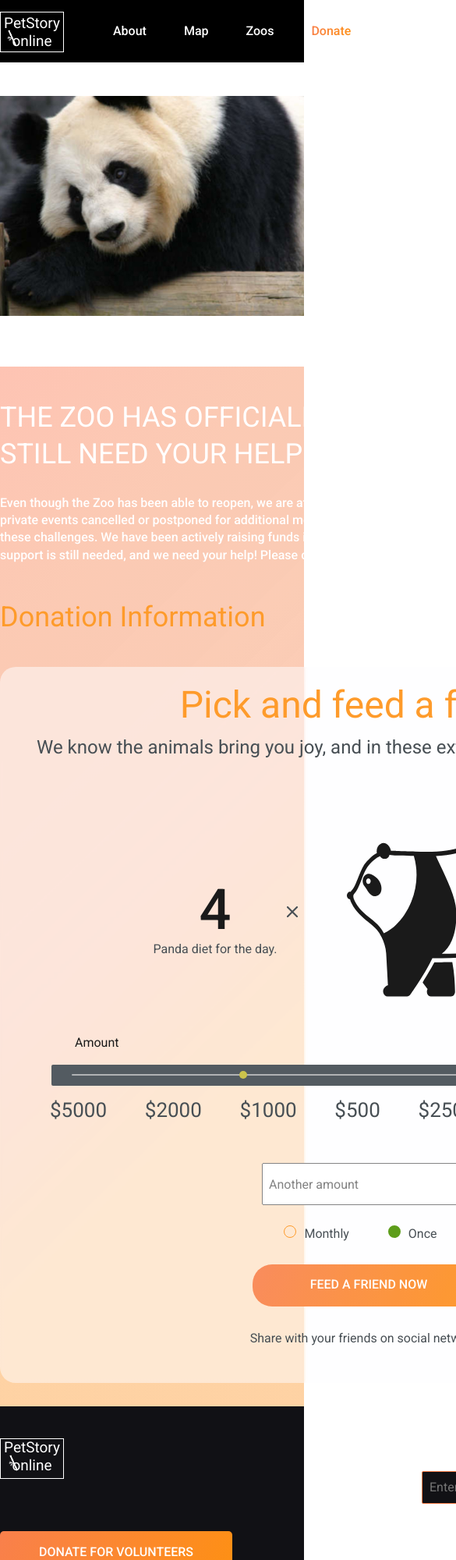
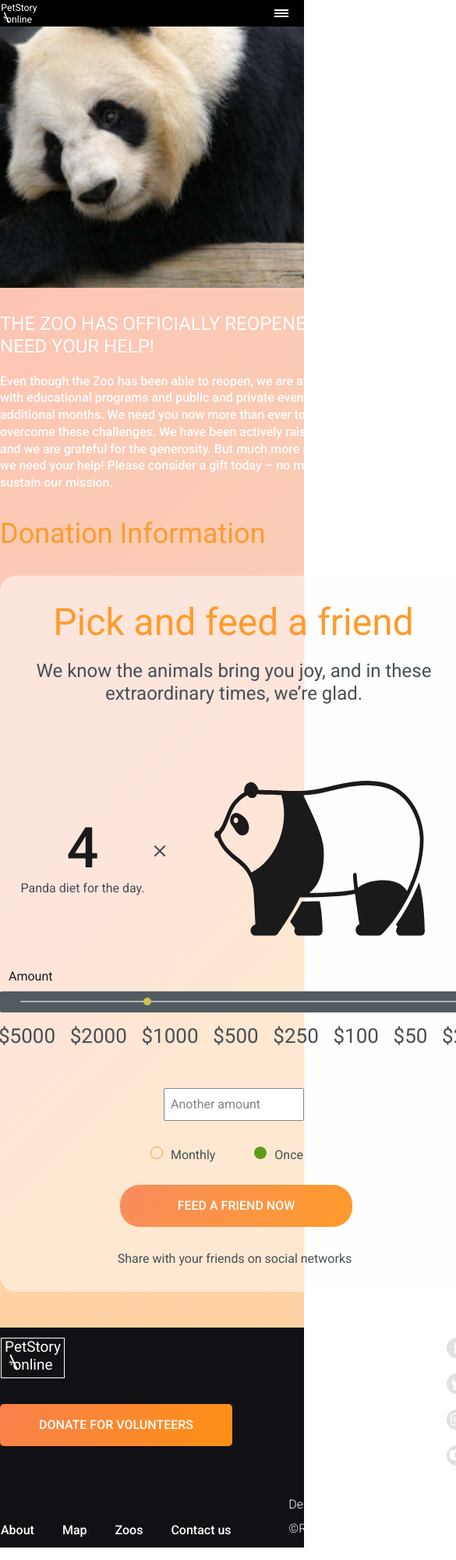
Before and after one commit to NadzeyaShu/async-race, a plain HTML site: page pages/donate/indexDonate.html in a window 390 px wide. Shown: the top 2000 px of the page at 78% size, 585 px wide, since content can reach past the window. Drawn offline with Linux system fonts and the light colour scheme.

Commit message:
feat: add donate page adaptive 640px

```diff
--- a/pages/donate/css/media-donate/main-media-donate.css
+++ b/pages/donate/css/media-donate/main-media-donate.css
@@ -26,6 +26,10 @@
 
   .menu {
     gap: 48px;
+  }
+
+  .humburger {
+    display: none;
   }
 
   /* block watch animal */
@@ -105,3 +109,196 @@
     left: 11px;
   }
 }
+
+@media (max-width: 999px) {
+  .container {
+    width: 600px;
+    margin: 0 auto;
+    display: flex;
+  }
+
+  /* header */
+
+  .header {
+    height: 34px;
+    position: sticky;
+    z-index: 10;
+    top: 0;
+  }
+
+  .header .container {
+    margin: 0;
+  }
+
+  .header-title {
+    margin: 3px 0px 0px 1px;
+    padding-top: 0px;
+    width: 46.93px;
+    height: 29.03px;
+    font-size: 12.2899px;
+    border: none;
+  }
+
+  .design {
+    display: none;
+  }
+
+  .bamboo-header {
+    transform: scale(0.7);
+    top: 12px;
+    left: 2px;
+  }
+
+  .humburger {
+    display: block;
+    position: absolute;
+    top: 10px;
+    right: 20px;
+    width: 18px;
+    height: 10px;
+  }
+
+  .humburger-line {
+    display: block;
+    margin-top: 2px;
+    height: 2px;
+    width: 18px;
+    background-color: #ffffff;
+  }
+
+  .menu-nav {
+    display: none;
+  }
+
+  /* block-watch_animal */
+
+  .block-watch_animal {
+    height: 335px;
+    /* background-image: url("../../../../assets/images/bg-panda.jpg") no-repeat;
+    background-size: 124.5%;
+    background-position: center 78%; */
+
+    background-image: url("../../../../assets/images/bg-panda.jpg") no-repeat;
+    background-size: 194%;
+    background-position: center 46%;
+  }
+
+  /* pick-and-feed-a-friend */
+
+  .pick-and-feed-a-friend .container-donate-pick-and-feed-a-friend {
+    width: 600px;
+    height: 918px;
+    top: 30px;
+  }
+
+  .title-pick-and-feed-a-friend {
+    margin-top: 2px;
+    margin-right: 5px;
+    font-size: 24px;
+    line-height: 120%;
+  }
+
+  .discription-title-pick-and-feed-a-friend {
+    padding-top: 19px;
+    line-height: 136%;
+  }
+
+  .donation-information {
+    padding-top: 31px;
+  }
+
+  .main-title-pick-and-feed-a-friend {
+    margin-top: 31px;
+    padding-right: 1px;
+  }
+
+  .discription-main-title-pick-and-feed-a-friend {
+    margin: -28px 0px 0px 0px;
+    display: flex;
+    text-align: center;
+  }
+
+  .visuai-block-pick-and-feed-a-friend {
+    margin-top: 50px;
+  }
+
+  .amound {
+    margin: 37px 0px 0px 11px;
+  }
+
+  .slidecontainer {
+    width: 86.2%;
+    height: 27px;
+    margin: 17px 83px 0 66px;
+  }
+
+  .slidecontainer {
+    width: 100%;
+    height: 27px;
+    margin: 7px 0px 0 0px;
+  }
+
+  .inpAnotherAmound {
+    margin-top: 97px;
+
+    width: 180px;
+    height: 42px;
+  }
+
+  .wrapper-payment-type {
+    margin: 33px 14px 0 -4px;
+
+    gap: 50px;
+  }
+  /* footer */
+
+  .footer .container {
+    height: 282px;
+  }
+
+  .container-footer-title {
+    margin: 2px 0px 0px 15px;
+  }
+
+  .subscribe-footer {
+    display: none;
+  }
+
+  .name-social-network {
+    display: none;
+  }
+
+  .title-footer {
+    margin: 11px 0 0 -14px;
+  }
+
+  .btn-donate {
+    margin: 33px 0 0 0px;
+  }
+
+  .wrapper-footer-contacts {
+    position: relative;
+    margin-top: 65px;
+  }
+
+  .container-social-network {
+    position: absolute;
+    left: 573px;
+    bottom: 95px;
+    gap: 20px;
+  }
+
+  .wrapper-footer-menu-nav {
+    top: -1px;
+    left: 1px;
+  }
+
+  .footer-menu {
+    gap: 36px;
+  }
+
+  .bamboo-footer {
+    top: 32px;
+    left: -4px;
+  }
+}
--- a/pages/donate/css/styleDonate-header.css
+++ b/pages/donate/css/styleDonate-header.css
@@ -89,3 +89,7 @@
   .zoom:hover {
     transform: scale(1.2);
   }
+
+  .humburger {
+    display: none;
+  }
--- a/pages/donate/indexDonate.html
+++ b/pages/donate/indexDonate.html
@@ -3,6 +3,7 @@
 
 <head>
   <meta charset="UTF-8" />
+  <meta name="viewport" content="width=device-width" />
   <link rel="stylesheet" href="css/normolize.css" />
   <link rel="stylesheet" href="css/styleDonate.css" type="text/css" />
   <link rel="preconnect" href="https://fonts.googleapis.com" />
@@ -34,6 +35,11 @@
           <li class="zoom"><a href="#" class="menu-item">Contact us</a></li>
         </ul>
       </nav>
+      <div class="humburger">
+        <span class="humburger-line"></span>
+        <span class="humburger-line"></span>
+        <span class="humburger-line"></span>
+      </div>
       <div class="design zoom">
         <a href=" https://www.figma.com/file/ypzT9idgAILaSRVRmDAJxn/online-zoo-3-weeks" class="design-link">Designed by
           ©</a>
--- a/pages/main/css/media/main-media.css
+++ b/pages/main/css/media/main-media.css
@@ -48,6 +48,10 @@
 
   .menu {
     gap: 48px;
+  }
+
+  .humburger {
+    display: none;
   }
 
   /* block-watch_animal */
@@ -291,14 +295,6 @@
   }
 }
 
-/* @media (min-width: 1000px) {
-  .container {
-    width: 940px;
-    margin: 0 auto;
-    display: flex;
-  }
-} */
-
 @media (max-width: 999px) {
   .container {
     width: 600px;
@@ -307,36 +303,37 @@
   }
 
   .flower-backstage {
-    position: absolute;
-    top: 712px;
-    right: -93px;
-    z-index: -1;
+    display: block;
+    transform: scale(0.78);
+    top: 269px;
+    right: -137px;
   }
 
   .strelitzia {
-    display: none;
-    /* transform: scale(0.65);
-    top: 2020px;
-    right: -62px; */
+    transform: scale(0.48);
+    top: 1616px;
+    right: -96px;
   }
 
   .palm {
-    display: none;
-    /* transform: scale(0.45);
-    top: 1917px;
-    left: -442px; */
+    transform: scale(0.45);
+    top: 1486px;
+    left: -502px;
   }
 
   .leav {
-    display: none;
-    /* transform: scale(0.8);
-    bottom: -129px;
-    right: -171px; */
+    transform: scale(0.5);
+    bottom: -170px;
+    right: -191px;
   }
 
   /* header */
 
   .header {
+    position: sticky;
+    z-index: 10;
+    top: 0;
+
     height: 34px;
   }
 
@@ -357,6 +354,33 @@
     display: none;
   }
 
+  .bamboo-header {
+    transform: scale(0.7);
+    top: 12px;
+    left: 2px;
+  }
+
+  .humburger {
+    display: block;
+    position: absolute;
+    top: 10px;
+    right: 20px;
+    width: 18px;
+    height: 10px;
+  }
+
+  .humburger-line {
+    display: block;
+    margin-top: 2px;
+    height: 2px;
+    width: 18px;
+    background-color: #ffffff;
+  }
+
+  .menu-nav {
+    display: none;
+  }
+
   /* block-watch_animal */
 
   .block-watch_animal {
@@ -369,8 +393,8 @@
   .title-block-watch_animal {
     font-size: 85px;
     font-size: 54.2894px;
-    top: 48px;
-    left: 326px;
+    top: 49px;
+    left: 325px;
   }
 
   .title-block-watch_animal::before {
@@ -381,7 +405,7 @@
   }
 
   .button-block-watch_animal {
-    top: 244px;
+    top: 246px;
     left: -302px;
     padding-left: 8px;
   }
@@ -427,7 +451,7 @@
   }
 
   .wrapper-pets {
-    gap: 90px 29.52px;
+    gap: 91px 29.52px;
     padding-top: 10px;
   }
 
@@ -467,12 +491,12 @@
   }
 
   .wrapper-vector-left {
-    top: 351px;
+    top: 353px;
     left: 223px;
   }
 
   .wrapper-vector-right {
-    top: 351px;
+    top: 353px;
     right: 222px;
   }
 
@@ -559,7 +583,108 @@
 
   /* testimonials */
 
+  .testimonials .container {
+    height: 608px;
+  }
+
   .testimonials {
     margin: 60px 5px 0 0;
   }
+
+  .wrapper-testimonials-all {
+    margin: 30px 0 0 4px;
+    display: flex;
+    flex-direction: column;
+    justify-content: baseline;
+    gap: 19px;
+  }
+
+  .wrapper-testimonials {
+    margin: 0px 0 0 0px;
+    width: 596px;
+    height: 105px;
+  }
+
+  .wrapper-testimonials::before {
+    width: 600px;
+    height: 109px;
+  }
+
+  .review-content {
+    height: 60px;
+    padding: 24px 11px 0 16px;
+  }
+
+  .user-photo {
+    left: 7px;
+  }
+
+  .user-name {
+    left: 58px;
+  }
+
+  .wrapper-user-info {
+    left: 58px;
+    gap: 5px;
+  }
+
+  .wrapper-btn-feedback {
+    display: flex;
+    justify-content: center;
+    margin-left: 2px;
+  }
+
+  .btn-feedback {
+    margin: -11px 0 0 0px;
+    width: 240px;
+    height: 54px;
+  }
+
+  /* footer */
+
+  .footer .container {
+    height: 282px;
+  }
+
+  .subscribe-footer {
+    display: none;
+  }
+
+  .name-social-network {
+    display: none;
+  }
+
+  .title-footer {
+    margin: 11px 0 0 -14px;
+  }
+
+  .btn-donate {
+    margin: 33px 0 0 0px;
+  }
+
+  .wrapper-footer-contacts {
+    position: relative;
+    margin-top: 65px;
+  }
+
+  .container-social-network {
+    position: absolute;
+    left: 558px;
+    bottom: 95px;
+    gap: 20px;
+  }
+
+  .wrapper-footer-menu-nav {
+    top: -1px;
+    left: 1px;
+  }
+
+  .footer-menu {
+    gap: 37px;
+  }
+
+  .bamboo-footer {
+    top: 32px;
+    left: -4px;
+  }
 }
--- a/pages/main/css/style-footer.css
+++ b/pages/main/css/style-footer.css
@@ -232,3 +232,10 @@
   transform: scale(1.2);
   color: #f3eb96;
 }
+
+.bamboo-footer {
+  position: absolute;
+  top: 62px;
+  left: 9px;
+  z-index: 0;
+}
--- a/pages/main/css/style-header.css
+++ b/pages/main/css/style-header.css
@@ -89,3 +89,13 @@
 .zoom:hover {
   transform: scale(1.2);
 }
+
+.bamboo-header {
+  position: absolute;
+  top: 38px;
+  left: 9px;
+  z-index: 0;
+}
+ .humburger {
+  display: none;
+}
--- a/pages/main/css/style-testimonials.css
+++ b/pages/main/css/style-testimonials.css
@@ -29,7 +29,6 @@
 
 .wrapper-testimonials {
   margin-top: 48px;
-  /* overflow: hidden; */
   width: 264px;
   height: 387px;
   background: #f1f3f2;
--- a/pages/main/css/style.css
+++ b/pages/main/css/style.css
@@ -28,27 +28,6 @@ html {
     overflow: hidden;
 }
 
-.flower-backstage {
-    position: absolute;
-    top: 712px;
-    right: -93px;
-    z-index: -1;
-}
-
-
-.bamboo-header {
-    position: absolute;
-    top: 38px;
-    left: 9px;
-    z-index: 0;
-}
-
-.bamboo-footer {
-    position: absolute;
-    top: 62px;
-    left: 9px;
-    z-index: 0;
-}
 
 h6 {
     display: none;
```
Also changed, not shown: pages/donate/css/styleDonate.css (+0 -7 lines), pages/main/css/style.backstage.css (+7 -0 lines), pages/main/index.html (+15 -9 lines).
